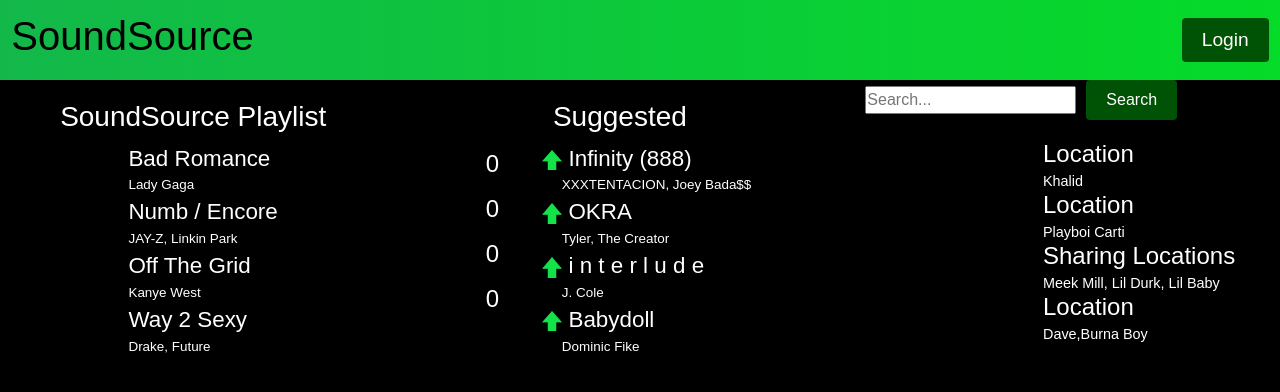
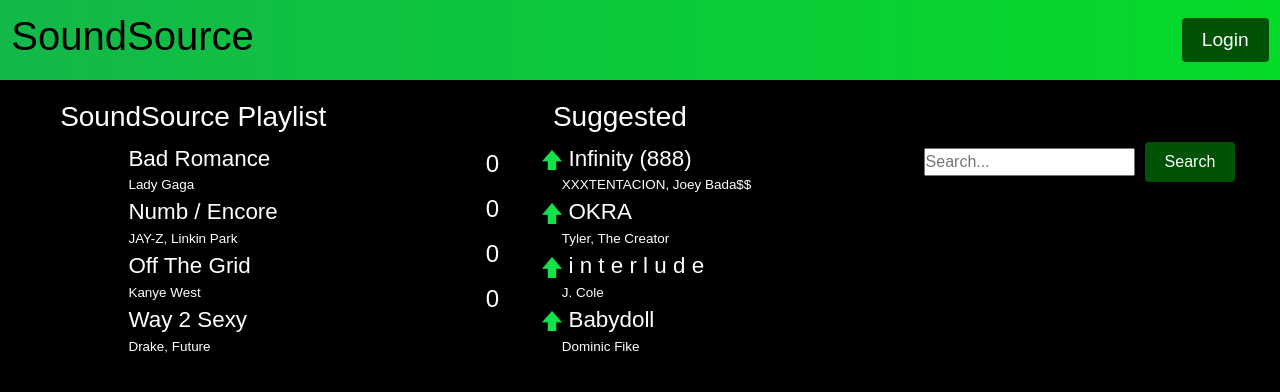
Before and after one commit to RafaPeralva/SoundSource, a React (Create React App) app in the folder front-end/soundsource/: page / in a window 1280 px wide. Shown: the top 392 px of the page. Built offline with nearby package versions, Linux system fonts and the light colour scheme.

Commit message:
update on search in main

```diff
--- a/front-end/soundsource/src/components/Homepage/Homepage.js
+++ b/front-end/soundsource/src/components/Homepage/Homepage.js
@@ -1,7 +1,8 @@
 import React from "react";
 import "./Homepage.css";
 import { Container, Row, Col, RowProps, ColProps } from "react-bootstrap";
-import { SearchBar } from "../SearchBar/SearchBar";
+import SearchBar from "../SearchBar/SearchBar";
+import SearchResults from "../SearchResults/SearchResults";
 
 const {useState} = React;
 
@@ -26,7 +27,7 @@
               <h3>Suggested</h3>
             </Col>
             <Col className="text-center">
-              <SearchBar />
+              {/* <SearchBar /> */}
             </Col>
           </Row>
           <Row>
@@ -75,19 +76,8 @@
               </Row> */}
             </Col>
             <Col className="text-center">
-            <ul className="search">
-                <li className="searchSong">Location<br />
-                <span className="playlistArtist">Khalid</span></li>
-                <li className="searchSong">Location<br />
-                <span className="playlistArtist">Playboi Carti</span></li>
-                <li className="searchSong">Sharing Locations<br />
-                <span className="playlistArtist">Meek Mill, Lil Durk, Lil Baby</span></li>
-                <li className="searchSong">Location<br />
-                <span className="playlistArtist">Dave,Burna Boy</span></li>
-              </ul>
-              {/*<Row>
-                <Col className="text-center">with new rows</Col>
-              </Row>*/}
+              <SearchBar />
+              <SearchResults />
             </Col>
           </Row>
         </Container>
--- a/front-end/soundsource/src/components/SearchBar/SearchBar.css
+++ b/front-end/soundsource/src/components/SearchBar/SearchBar.css
@@ -4,6 +4,7 @@
 .searchBar {
   display: flex;
   align-items: center;
+  flex-direction: column;
 }
 
 .searchInput {
--- a/front-end/soundsource/src/components/SearchBar/SearchBar.js
+++ b/front-end/soundsource/src/components/SearchBar/SearchBar.js
@@ -1,41 +1,43 @@
 import React from "react";
 import { Button } from "../Button/Button";
 import "./SearchBar.css";
+import { useState } from "react";
+import axios from "axios";
+import SearchResults from "../SearchResults/SearchResults";
 
-export class SearchBar extends React.Component {
-  constructor(props) {
-    super(props);
-    this.state = {
-      searchValue: "",
+export default function SearchBar() {
+  const [search, setSearch] = useState([]);
+
+  const url = "http://localhost:8080/api/search?q=power";
+
+  const handleGetSearch = () => {
+    axios
+      .get(url)
+      .then((response) => {
+        setSearch(response.data);
+      })
+      .catch((error) => {
+        console.log(error);
+      });
   };
-  }
-  handleChange(e) {
-    this.setState({ searchValue: e.target.value });
-  }
 
-  render() {
   return (
     <div className="searchWrapper">
-        <form action="/" method="get">
       <div className="searchBar">
+        <div>
           <input
             type="text"
             id="navbar-search"
             placeholder="Search..."
             name="search"
             className="searchInput"
-              onChange={this.handleChange.bind(this)}
           />
-            {console.log(this.state.searchValue)}
-
-            <Button className="searchBtn" type="submit">
+          <Button className="searchBtn" type="submit" onClick={handleGetSearch}>
             Search
           </Button>
         </div>
-        </form>
+        <SearchResults search={search} />
+      </div>
     </div>
   );
 }
-}
-
-export default SearchBar;
--- a/front-end/soundsource/src/components/SearchResults/SearchResults.js
+++ b/front-end/soundsource/src/components/SearchResults/SearchResults.js
@@ -10,7 +10,10 @@
             search.map((searchList) => {
               console.log(search);
               return (
-              <li className="text-center" key={searchList.uri}>{"Song title: "}{searchList.name}{' Artist: '}{searchList.artists[0].name}</li>
+              <div className="text-center" key={searchList.uri}>
+              <li>{"Song title: "}{searchList.name}</li>
+              <p>{'Artist: '}{searchList.artists[0].name}</p>
+              </div>
               )
             })
           ) : (
```
Lines whose indentation alone changed are shown as unchanged.
